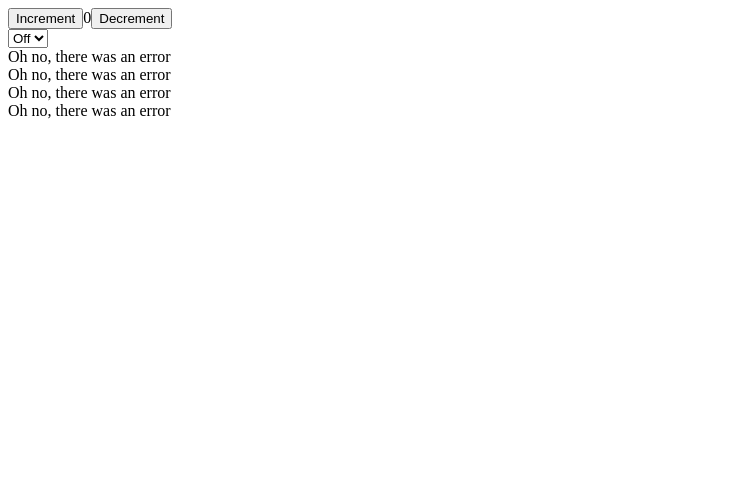
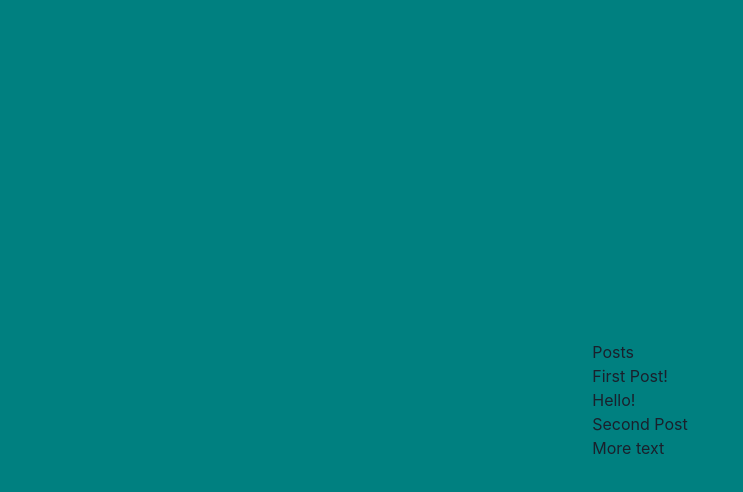
Before and after one commit to jeffigy/react-ts-redux, a React (Vite) app: page / in a window 1280 px wide. Shown: the top 492 px of the page, without its empty margins (0-743 px from the left). Built offline with nearby package versions, Linux system fonts and the light colour scheme; no server answers.

Commit message:
started new redux component for post

```diff
--- a/package.json
+++ b/package.json
@@ -10,8 +10,12 @@
     "preview": "vite preview"
   },
   "dependencies": {
+    "@chakra-ui/react": "^2.8.2",
+    "@emotion/react": "^11.11.1",
+    "@emotion/styled": "^11.11.0",
     "@reduxjs/toolkit": "^1.9.7",
     "@types/react-redux": "^7.1.30",
+    "framer-motion": "^10.16.5",
     "react": "^18.2.0",
     "react-dom": "^18.2.0",
     "react-redux": "^8.1.3"
--- a/src/App.tsx
+++ b/src/App.tsx
@@ -1,6 +1,8 @@
 import React, { useState } from "react";
 import Counter from "./features/counter/Counter";
 import GetPokemon from "./features/pokemon/GetPokemon";
+import { Box, Flex, Text } from "@chakra-ui/react";
+import PostList from "./features/posts/PostList";
 
 type AppProps = {};
 
@@ -9,7 +11,7 @@ const App: React.FC<AppProps> = () => {
   const [pollingInterval, setPollingInterval] = useState(0);
   return (
     <>
-      <Counter />
+      {/* <Counter />
       <div className="App">
         <select
           onChange={(change) => setPollingInterval(Number(change.target.value))}
@@ -27,7 +29,18 @@ const App: React.FC<AppProps> = () => {
             />
           ))}
         </div>
-      </div>
+      </div> */}
+
+      <Flex
+        minH={"100vh"}
+        bg={"teal"}
+        justifyContent={"center"}
+        alignItems={"center"}
+      >
+        <Text>
+          <PostList />
+        </Text>
+      </Flex>
     </>
   );
 };
--- a/src/app/store.ts
+++ b/src/app/store.ts
@@ -1,10 +1,12 @@
 import { configureStore } from "@reduxjs/toolkit";
 import counterReducer from "../features/counter/counterSlice";
 import { pokemonApi } from "../services/pokemon";
+import postReducer from "../features/posts/postSlice";
 export const store = configureStore({
   reducer: {
     counter: counterReducer,
     [pokemonApi.reducerPath]: pokemonApi.reducer,
+    posts: postReducer,
   },
   middleware: (getDefaultMiddleware) =>
     getDefaultMiddleware().concat(pokemonApi.middleware),
--- /dev/null
+++ b/src/features/posts/PostList.tsx
@@ -0,0 +1,22 @@
+import React from "react";
+import { useSelector } from "react-redux";
+import { postState, selectAllPosts } from "./postSlice";
+
+type PostListProps = {};
+
+const PostList: React.FC<PostListProps> = () => {
+  const posts = useSelector(selectAllPosts);
+  return (
+    <section>
+      <h2>Posts</h2>
+      {posts.map((post: postState) => (
+        <article className="post-excerpt" key={post.id}>
+          <h3>{post.title}</h3>
+          <p className="post-content">{post.content.substring(0, 100)}</p>
+        </article>
+      ))}
+    </section>
+  );
+};
+
+export default PostList;
--- /dev/null
+++ b/src/features/posts/postSlice.ts
@@ -0,0 +1,20 @@
+import { createSlice } from "@reduxjs/toolkit";
+import { RootState } from "../../app/store";
+export interface postState {
+  id: number;
+  title: string;
+  content: string;
+}
+const initialState: postState[] = [
+  { id: 1, title: "First Post!", content: "Hello!" },
+  { id: 2, title: "Second Post", content: "More text" },
+];
+
+const postSlice = createSlice({
+  name: "posts",
+  initialState,
+  reducers: {},
+});
+
+export const selectAllPosts = (state: RootState) => state.posts;
+export default postSlice.reducer;
--- a/src/main.tsx
+++ b/src/main.tsx
@@ -1,13 +1,16 @@
+import { ChakraProvider } from "@chakra-ui/react";
 import React from "react";
 import ReactDOM from "react-dom/client";
+import { Provider } from "react-redux";
 import App from "./App.tsx";
-import { Provider } from "react-redux";
 import { store } from "./app/store.ts";
 
 ReactDOM.createRoot(document.getElementById("root")!).render(
   <React.StrictMode>
     <Provider store={store}>
-      <App />
+      <ChakraProvider>
+        <App />
+      </ChakraProvider>
     </Provider>
   </React.StrictMode>
 );
```
Also changed, not shown: 1 other file (tests, documents, lock files or other folders).
